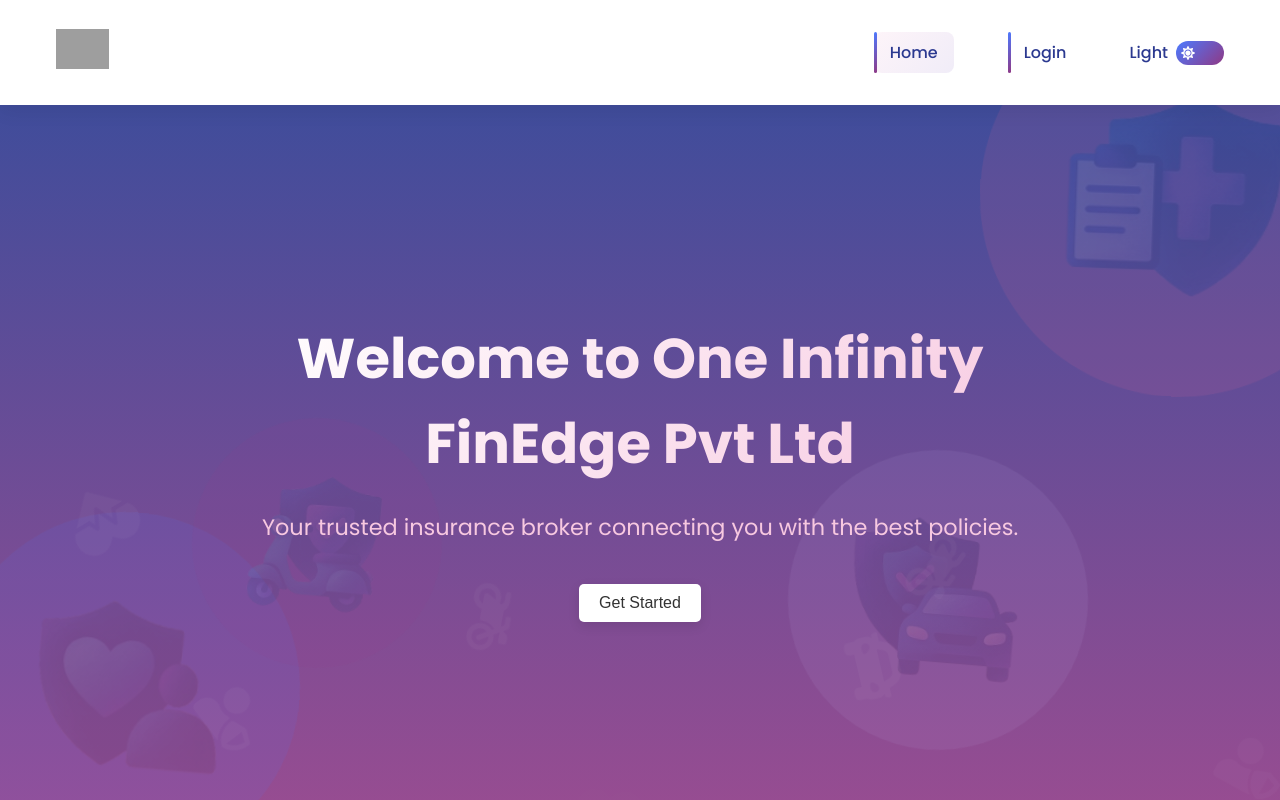
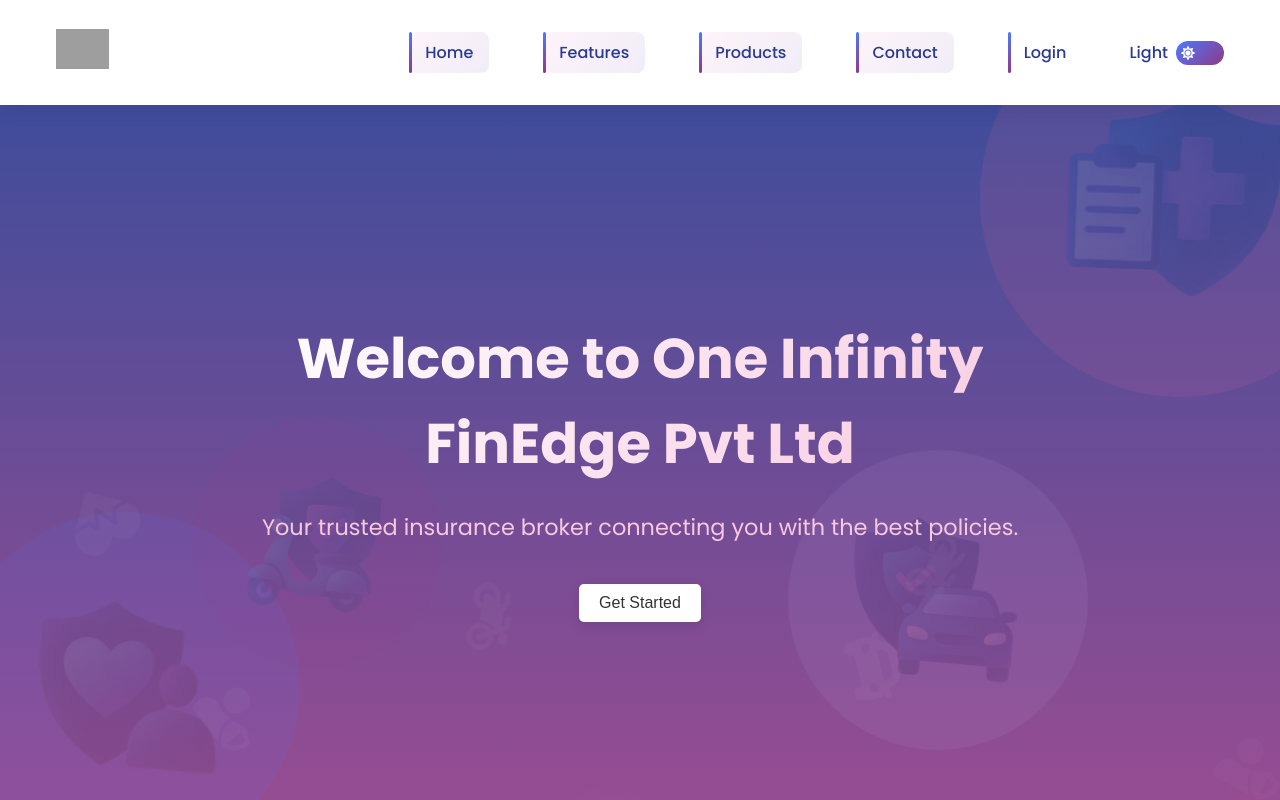
Before and after one commit to Krisha-cmd/FinEdge, a React (Create React App) app: page / in a window 1280 px wide. Shown: the top 800 px of the page. Built offline with nearby package versions, Linux system fonts and the light colour scheme; no server answers; grey boxes are pictures that could not be loaded.

Commit message:
Registered check

```diff
--- a/src/components/Header.jsx
+++ b/src/components/Header.jsx
@@ -76,7 +76,41 @@
                                 Home
                             </NavLink>
 
-                            {!currentUser ? (
+                            {!currentUser && (
+                                <>
+                                    <NavLink
+                                        to="/#features"
+                                        className="nav-link"
+                                        onClick={(e) => {
+                                            e.preventDefault();
+                                            document.getElementById('features').scrollIntoView({ behavior: 'smooth' });
+                                            handleNavClick();
+                                        }}
+                                    >
+                                        Features
+                                    </NavLink>
+                                    <NavLink
+                                        to="/#products"
+                                        className="nav-link"
+                                        onClick={(e) => {
+                                            e.preventDefault();
+                                            document.getElementById('products').scrollIntoView({ behavior: 'smooth' });
+                                            handleNavClick();
+                                        }}
+                                    >
+                                        Products
+                                    </NavLink>
+                                    <NavLink
+                                        to="/#contact"
+                                        className="nav-link"
+                                        onClick={(e) => {
+                                            e.preventDefault();
+                                            document.getElementById('contact').scrollIntoView({ behavior: 'smooth' });
+                                            handleNavClick();
+                                        }}
+                                    >
+                                        Contact
+                                    </NavLink>
                                     <NavLink
                                         to="/login"
                                         className="nav-link"
@@ -84,7 +118,10 @@
                                     >
                                         Login
                                     </NavLink>
-                            ) : (
+                                </>
+                            )}
+
+                            {currentUser && (
                                 <>
                                     <NavLink
                                         to="/sales"
--- a/src/pages/Home.jsx
+++ b/src/pages/Home.jsx
@@ -9,9 +9,15 @@
     return (
         <div className="home">
             <HeroSection />
-            <FeaturesSection />
-            <InsuranceProducts />
-            <ContactSection />
+            <div id="features">
+                <FeaturesSection />
+            </div>
+            <div id="products">
+                <InsuranceProducts />
+            </div>
+            <div id="contact">
+                <ContactSection />
+            </div>
             <ScrollToTop />
         </div>
     );
--- a/src/pages/Login.css
+++ b/src/pages/Login.css
@@ -138,6 +138,10 @@
 }
 
 .error-message {
+    display: flex;
+    align-items: center;
+    gap: 4px;
+    flex-wrap: wrap;
     color: #dc3545;
     font-size: 0.875rem;
     margin-top: 0.5rem;
@@ -271,3 +275,14 @@
         filter: invert(1) hue-rotate(180deg);
     }
 }
+
+.contact-link {
+    color: var(--primary);
+    text-decoration: none;
+    font-weight: 500;
+    margin: 0 4px;
+}
+
+.contact-link:hover {
+    text-decoration: underline;
+}
--- a/src/pages/Login.jsx
+++ b/src/pages/Login.jsx
@@ -1,5 +1,5 @@
 import React, { useState, useEffect, useRef } from 'react';
-import { useNavigate } from 'react-router-dom';
+import { useNavigate, Link } from 'react-router-dom';
 import { RecaptchaVerifier, signInWithPhoneNumber } from "firebase/auth";
 import { auth } from '../config/firebase';
 import AnimatedBackground from '../components/AnimatedBackground';
@@ -238,7 +238,20 @@
                             </div>
                             {phoneNumber.length === 10 && !isRegisteredUser && (
                                 <div className="error-message">
-                                    This number is not registered. Please sign up first.
+                                    This number is not registered.
+                                    <Link
+                                        to="/#contact"
+                                        className="contact-link"
+                                        onClick={() => {
+                                            const contactSection = document.getElementById('contact');
+                                            if (contactSection) {
+                                                contactSection.scrollIntoView({ behavior: 'smooth' });
+                                            }
+                                        }}
+                                    >
+                                        Contact us
+                                    </Link>
+                                    {" "}if you want to join our network of insurance advisors.
                                 </div>
                             )}
                             {error && (
```
Lines whose indentation alone changed are shown as unchanged.
